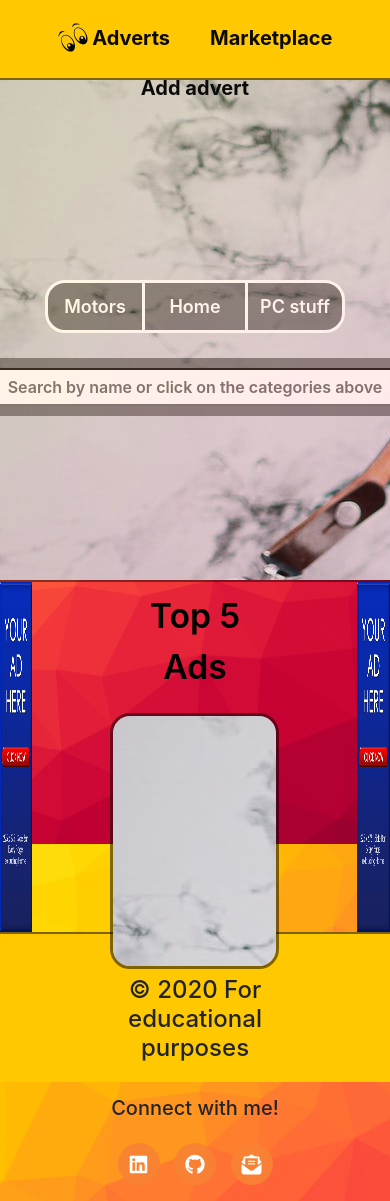
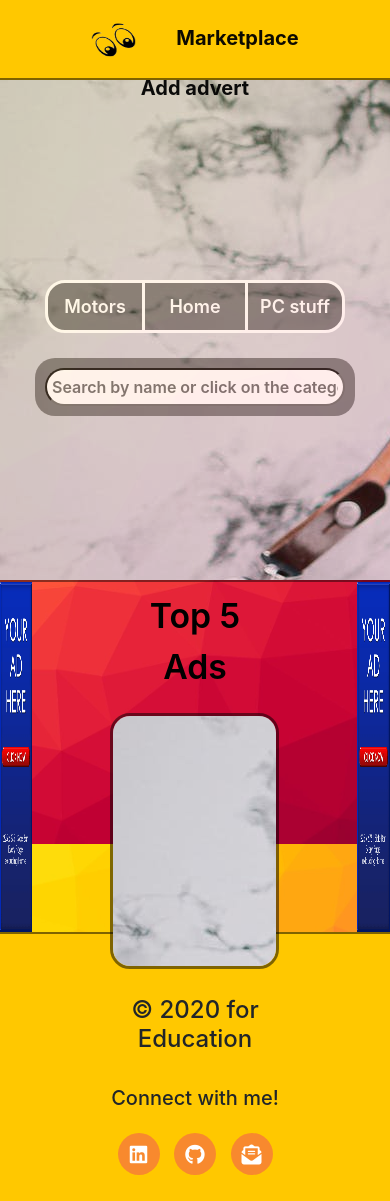
Before and after one commit to romangrubic/Snoop-Adverts-Flask, a Flask app: page / in a window 390 px wide. After the commit the page ends 1175 px from the top, so only its background shows below. Run offline with Flask 2, Linux system fonts and the light colour scheme; data that the repository does not hold is empty; some libraries are stand-ins or nearby versions.

Commit message:
Reorganised footer, tested responsivnes and simultaneously testing on my mobile phone and adjusting.

```diff
--- a/static/css/style.css
+++ b/static/css/style.css
@@ -286,7 +286,7 @@
 }
 /* -------------- Footer ------------------------*/
 #footer{
-    height: 150px;
+    height: 185px;
     padding: 2vh;
     background-color: rgb(255, 200, 0);
     border-top: 2px solid rgba(0, 0, 0, 0.5);
@@ -313,10 +313,10 @@
     background-color: rgba(255, 64, 64, 0.9);
 }
 .vertical-align{
-padding-top: 2vh;
+padding-top: 45px;
 }
 .vertical-align-center{
-padding-top: 3vh;
+padding-top: 25px;
 }
 
 /* --- Modals --- */
@@ -345,4 +345,10 @@
    .col-8,.col-sm-6,.col-md-4,.col-lg-3{
     margin:auto;
   }
+  #footer {
+      height: 265px;
+  }
+  #search{
+      width: 300px;
+  }
 }
--- a/templates/base.html
+++ b/templates/base.html
@@ -18,7 +18,7 @@
 		<ul class="nav fixed-top justify-content-center">
 			<li>
 				<a class="nav-link" href="{{url_for('home')}}">
-					<img src="{{url_for('static', filename='images/logo/logo.png')}}" width="30" height="30" class="d-inline-block align-top" alt="Adverts"> Adverts
+					<img src="{{url_for('static', filename='images/logo/logo.png')}}" width="45" height="35" class="d-inline-block align-top" alt="Adverts">
                 </a>
 			</li>
 			<li class="nav-item">
@@ -32,14 +32,25 @@
 	{% block content %}
 	{% endblock %}
 	<footer id="footer">
+        <div class="row no-margin d-none d-md-block text-center">
+        {% for view in views %}
+				<h5>This page has been visited {{view.views}} times! Thank you!</h5>
+				{% endfor %}
+        </div>
 		<div class="row no-margin">
-			<div class="d-sm-none d-md-block col-3 text-center vertical-align">
-				{% for view in views %}
-				<h5>This page has been visited {{view.views}} times!<br> Thank you!</h5>
-				{% endfor %}
+			<div class="d-none d-md-block col-3 text-center vertical-align-center">
+				<h5>My projects</h5>
+                <ul class="no-padding">
+                  <li class="list-inline footer-icons"><a href="https://romangrubic.github.io/weather-app-openweather/" target="-blank">
+						<i class="fas fa-cloud-sun-rain  footer-icon" aria-hidden="true"></i>
+						<span class="sr-only">Weather 360° </span></a></li>
+                  <li class="list-inline footer-icons"><a href="https://romangrubic.github.io/memory-game-js/" target="-blank">
+						<i class="fas fa-clipboard-list  footer-icon" aria-hidden="true"></i>
+						<span class="sr-only">Github</span></a></li>
+                </ul>
 			</div>
-            <div class="col-6 text-center vertical-align-center">
-            <h4>© 2020 For educational purposes</h4>
+            <div class="col-sm-6 col-6 text-center vertical-align">
+            <h4>© 2020 for Education</h4>
             </div>
             <div class="col-sm-6 col-md-3 text-center vertical-align-center no-padding">
                 <h5 >Connect with me!</h5>
--- a/templates/search.html
+++ b/templates/search.html
@@ -22,7 +22,7 @@
 					<div class="row">
 						{% if results_number == 0 %}
 							<div class="col-12">
-								<a href="{{url_for('home')}}" ><img src="{{url_for('static', filename='images/background/404.png')}}" width="100%" height="500px" alt="404"></a>
+								<a href="{{url_for('home')}}" ><img src="{{url_for('static', filename='images/background/404.png')}}" width="100%" height="750px" alt="404"></a>
                             </div>
 							{% else %}
 							{% for result in results %}
```
